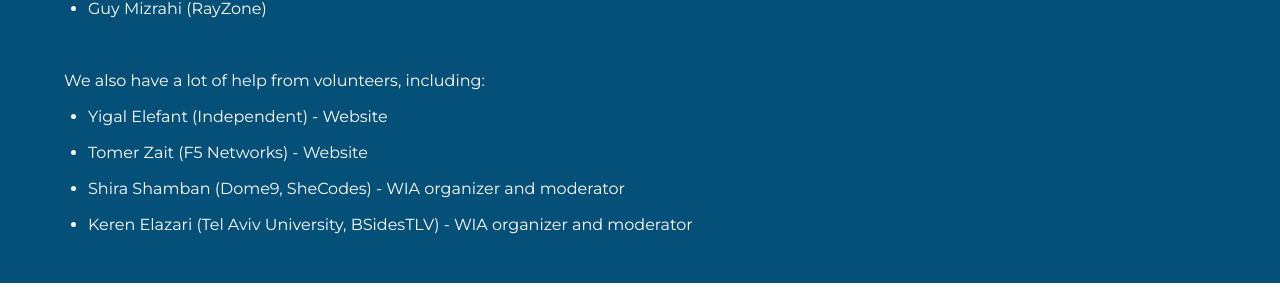
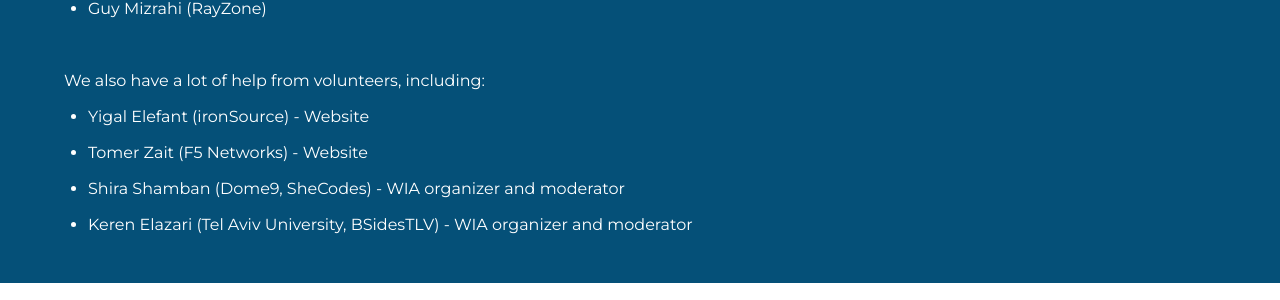
Before and after one commit to OWASP/AppSec-Israel-2018, a Jekyll site: the page built from Team.md, in a window 1280 px wide. Shown: the part 941-1241 px from the top of the page. Built offline with Jekyll 4.4.1, drawn with Linux system fonts in a browser that asks for light colours; our own code applies the rules of GitHub Pages for plain Markdown files.

Commit message:
Updating my place of work (#7)
* Update index.md

* Update team.yml

* Update index.md

```diff
--- a/_data/team.yml
+++ b/_data/team.yml
@@ -36,7 +36,7 @@
 
 volunteers:
 - name: Yigal Elefant
-  title: Independent
+  title: ironSource
   role: Website
 - name: Tomer Zait
   title: F5 Networks
```
